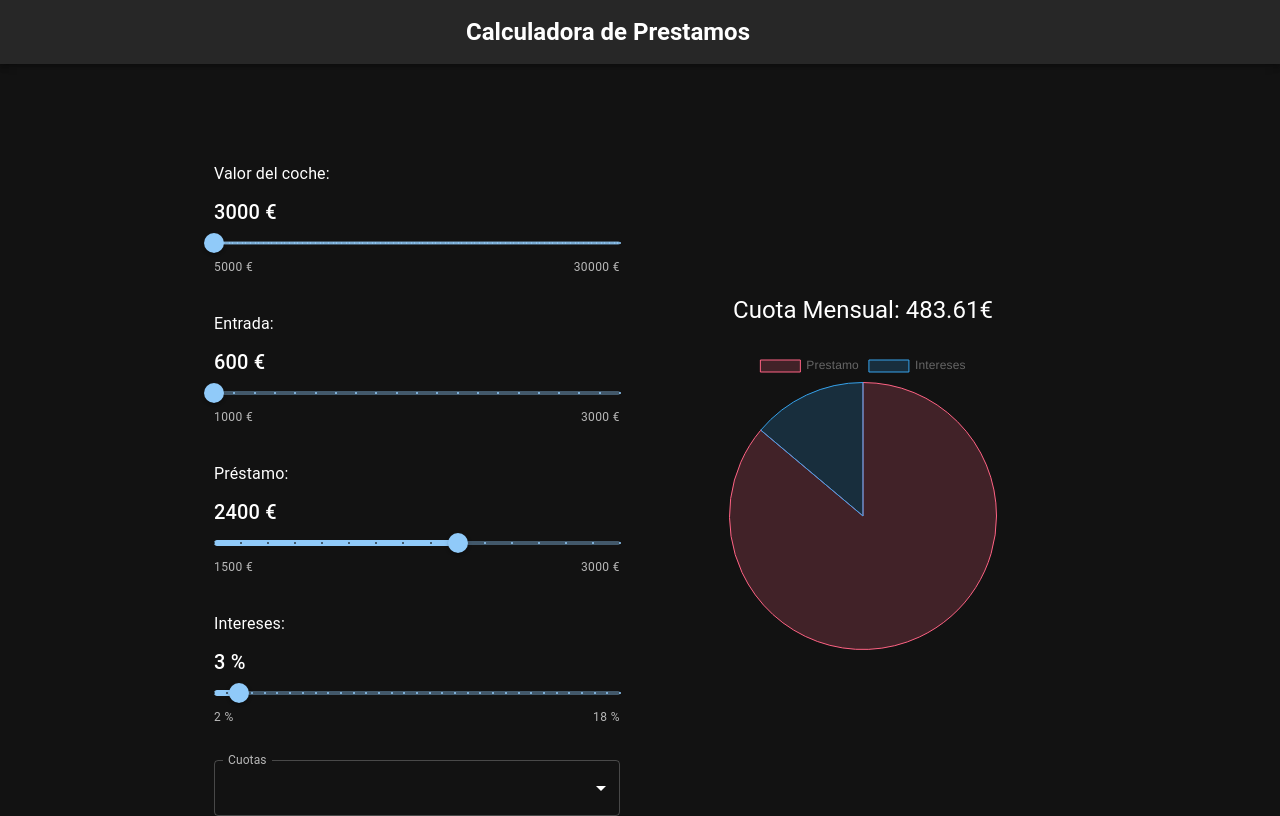
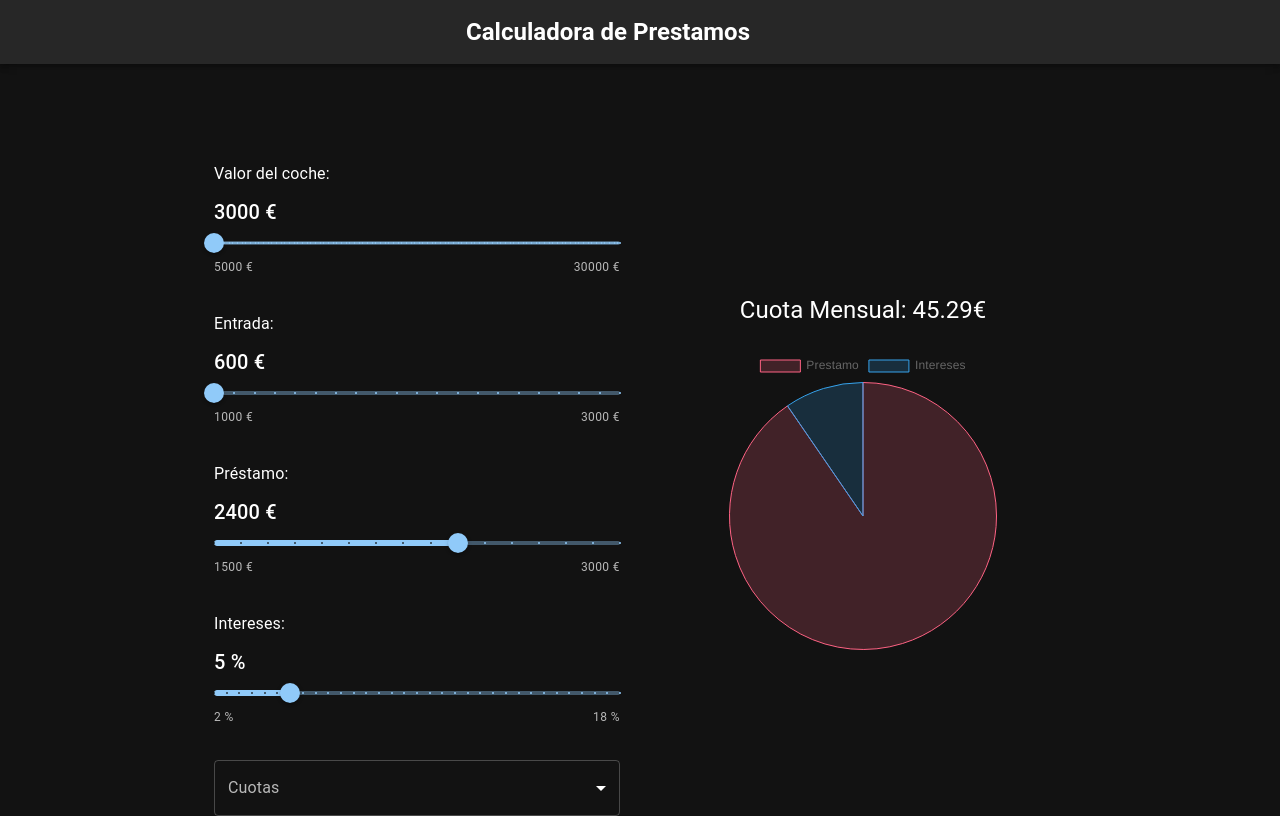
Before and after one commit to PavDev3/calculadora-prestamo, a React (Create React App) app: page / in a window 1280 px wide. Built offline with nearby package versions, Linux system fonts and the light colour scheme.

Commit message:
news const for fix the calculator

```diff
--- a/src/App.js
+++ b/src/App.js
@@ -8,11 +8,11 @@ import { Container, Grid } from "@mui/material";
 
 function App() {
   const [sliderValue, setSliderValue] = useState({
-    cocheValor: 3000,
-    entrada: 3000 * 0.2,
-    prestamo: 3000 * 0.8,
-    intereses: 3,
-    cuotas: 5,
+    carValue: 3000,
+    downPayment: 3000 * 0.2,
+    loanAmount: 3000 * 0.8,
+    loanTerm: 5,
+    interestRate: 5,
 
   });
 
--- a/src/components/Result.jsx
+++ b/src/components/Result.jsx
@@ -6,20 +6,24 @@ import { Pie } from 'react-chartjs-2';
 ChartJS.register(ArcElement, Tooltip, Legend);
 
 const Result = ({sliderValue}) => {
-  const {cocheValor, prestamo, intereses, cuotas} = sliderValue;
+  const { carValue, loanAmount, loanTerm, interestRate } = sliderValue;
 
-  const prestamoMeses = cuotas;
-  const interesesPorMes = intereses / 100 / 12;
+  const totalLoanMonths = loanTerm * 12;
+  const interestPerMonth = interestRate / 100 / 12;
+  const monthlyPayment =
+    (loanAmount *
+      interestPerMonth *
+      (1 + interestPerMonth) ** totalLoanMonths) /
+    ((1 + interestPerMonth) ** totalLoanMonths - 1);
 
-  const cuotaMensual =
-    (prestamo * interesesPorMes * (1 + interesesPorMes ) ** prestamoMeses ) / ((1 + interesesPorMes) ** prestamoMeses - 1);
+  const totalInterestGenerated = monthlyPayment * totalLoanMonths - loanAmount;
 
    const pieChartData = {
       labels: ['Prestamo', 'Intereses'],
       datasets: [
         {
           label: 'Relación entre prestamo e intereses  ',
-          data: [cocheValor, cuotaMensual],
+          data: [carValue, totalInterestGenerated],
           backgroundColor: [
             'rgba(255, 99, 132, 0.2)',
             'rgba(54, 162, 235, 0.2)',
@@ -46,7 +50,7 @@ const Result = ({sliderValue}) => {
   return (
   <Stack gap={3}>
     <Typography textAlign='center' variant='h5'>
-      Cuota Mensual: {cuotaMensual.toFixed(2)}€
+      Cuota Mensual: {monthlyPayment.toFixed(2)}€
     </Typography>
     <Stack direction='row' justifyContent='center'>
       <div>
--- a/src/components/SliderSelect.jsx
+++ b/src/components/SliderSelect.jsx
@@ -13,63 +13,69 @@ const SliderSelect = ({sliderValue, setSliderValue}) => {
     <>
       <SliderComponent
         label="Valor del coche:"
-        defaultValue={sliderValue.cocheValor}
-        value={sliderValue.cocheValor}
+        defaultValue={sliderValue.carValue}
+        value={sliderValue.carValue}
         min={bankMinimum}
         max={bankLimit}
         step={100}
         onChange={(e, value) =>
           setSliderValue({
             ...sliderValue,
-            entrada: value * 0.2,
-            prestamo: value * 0.8,
-            cocheValor: value})}
+            carValue: value.toFixed(0),
+            downPayment: (0.2 * value).toFixed(0),
+            loanAmount: (0.8 * value).toFixed(0),
+            })}
         unit={'€'}
-        amount={sliderValue.cocheValor}
+        amount={sliderValue.carValue}
       />
 
       <SliderComponent
         label="Entrada:"
-        defaultValue={sliderValue.entrada}
-        value={sliderValue.entrada}
+        defaultValue={sliderValue.downPayment}
+        value={sliderValue.downPayment}
         min={entradaMinimum}
-        max={sliderValue.cocheValor}
+        max={sliderValue.carValue}
         step={100}
         onChange={(e, value) =>
           setSliderValue({
             ...sliderValue,
-             prestamo: (sliderValue.cocheValor - value),
-             entrada: value})}
+            downPayment: value.toFixed(0),
+            loanAmount: (sliderValue.carValue - value).toFixed(0),
+          })}
         unit={'€'}
-        amount={sliderValue.entrada}
+        amount={sliderValue.downPayment}
       />
 
       <SliderComponent
         label="Préstamo:"
-        defaultValue={sliderValue.prestamo}
-        value={sliderValue.prestamo}
+        defaultValue={sliderValue.loanAmount}
+        value={sliderValue.loanAmount}
         min={prestamoMinimum}
-        max={sliderValue.cocheValor}
+        max={sliderValue.carValue}
         step={100}
         onChange={(e, value) =>
           setSliderValue({
             ...sliderValue,
-            entrada: (sliderValue.cocheValor - value),
-            prestamo: value})}
+            loanAmount: value.toFixed(0),
+            downPayment: (sliderValue.carValue - value).toFixed(0),
+          })}
         unit={'€'}
-        amount={sliderValue.prestamo}
+        amount={sliderValue.loanAmount}
       />
 
       <SliderComponent
         label="Intereses:"
-        defaultValue={sliderValue.intereses}
-        value={sliderValue.intereses}
+        defaultValue={sliderValue.interestRate}
+        value={sliderValue.interestRate}
         min={interesMinimum}
         max={interesLimit}
         step={0.5}
-        onChange={(e, value) => setSliderValue({ ...sliderValue, intereses: value})}
+        onChange={(e, value) =>
+          setSliderValue({
+            ...sliderValue,
+            interestRate: value.toFixed(0)})}
         unit='%'
-        amount={sliderValue.intereses}
+        amount={sliderValue.interestRate}
       />
      </>
   )
```
